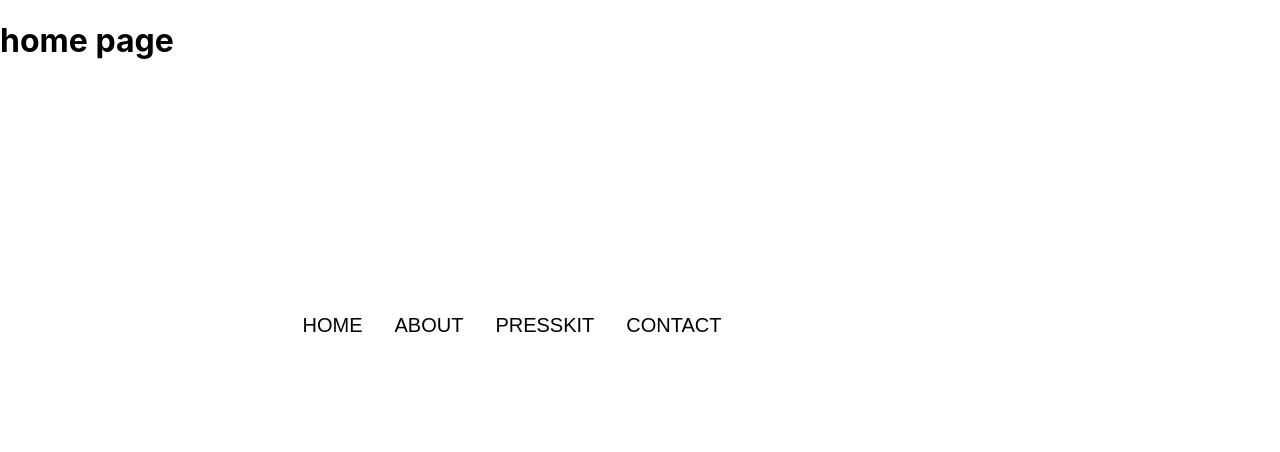
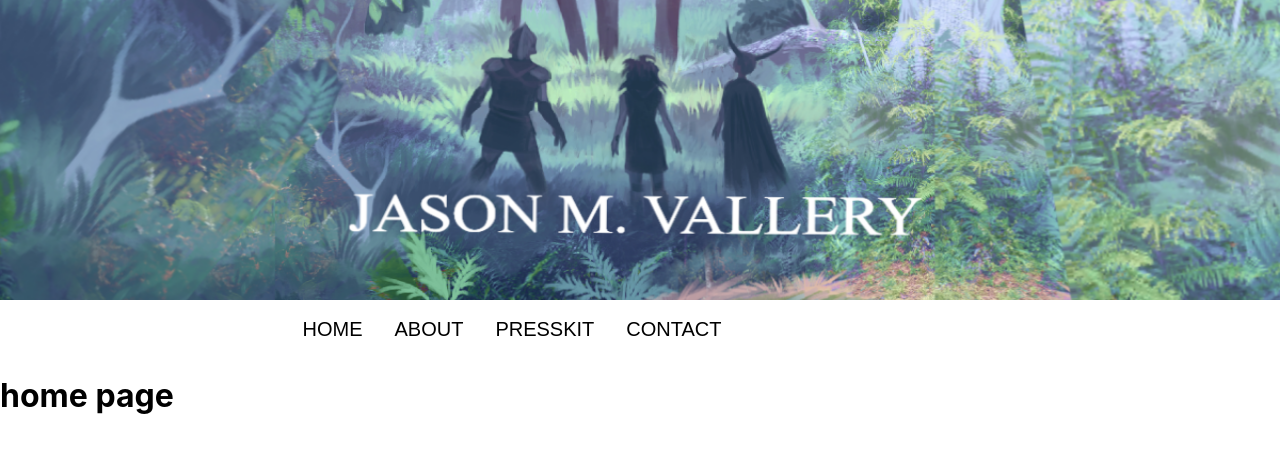
Before and after one commit to MVallery/arboreal-path, a React (Create React App) app: page / in a window 1280 px wide. Shown: the top 452 px of the page. Built offline with nearby package versions, Linux system fonts and the light colour scheme.

Commit message:
img header and fix formatting

```diff
--- a/src/App.css
+++ b/src/App.css
@@ -23,6 +23,13 @@
   font-size: calc(10px + 2vmin);
   color: white;
 }
+.img-header {
+  position:relative;
+  width:100%;
+  height: 300px;
+  top: 0px;
+  left:0px;
+}
 
 .App-link {
   color: #61dafb;
@@ -40,7 +47,7 @@
   display:flex;
 /*   height: 100vh; */
 /*   width: 100vw; */
-  width:100px;
+  width:100%;
   align-items:center;
 /*  justify-content:center; */
 /*  flex-direction:column; */
@@ -54,8 +61,6 @@
   justify-content:center;
   overflow:hidden;
   background-color: white;
-  position: absolute;
-  top: 300px;
 /*   width: 100%; */
   width:80%;
 }
--- a/src/App.js
+++ b/src/App.js
@@ -7,7 +7,7 @@ import PressKit from './components/presskit';
 import ArborealPath from './components/arboreal-path';
 import Contact from './components/contact';
 import ErrorMessage from './components/error-message'
-
+import BannerImage from './assets/images/ap-header.png'
 
 
 
@@ -45,7 +45,9 @@ var  NavBar = () => {
 
 
   return (
+
     <main>
+      <img className ="img-header" src={BannerImage}></img>
       {NavBar()}
       <Switch>
           <Route path="/" component= {Home} exact />
--- a/src/components/home.js
+++ b/src/components/home.js
@@ -1,5 +1,6 @@
 function Home() {
     return (
+
         <h1>home page</h1>
     );
   }
```
Also changed, not shown: src/assets/images/ap-header.png (added).
